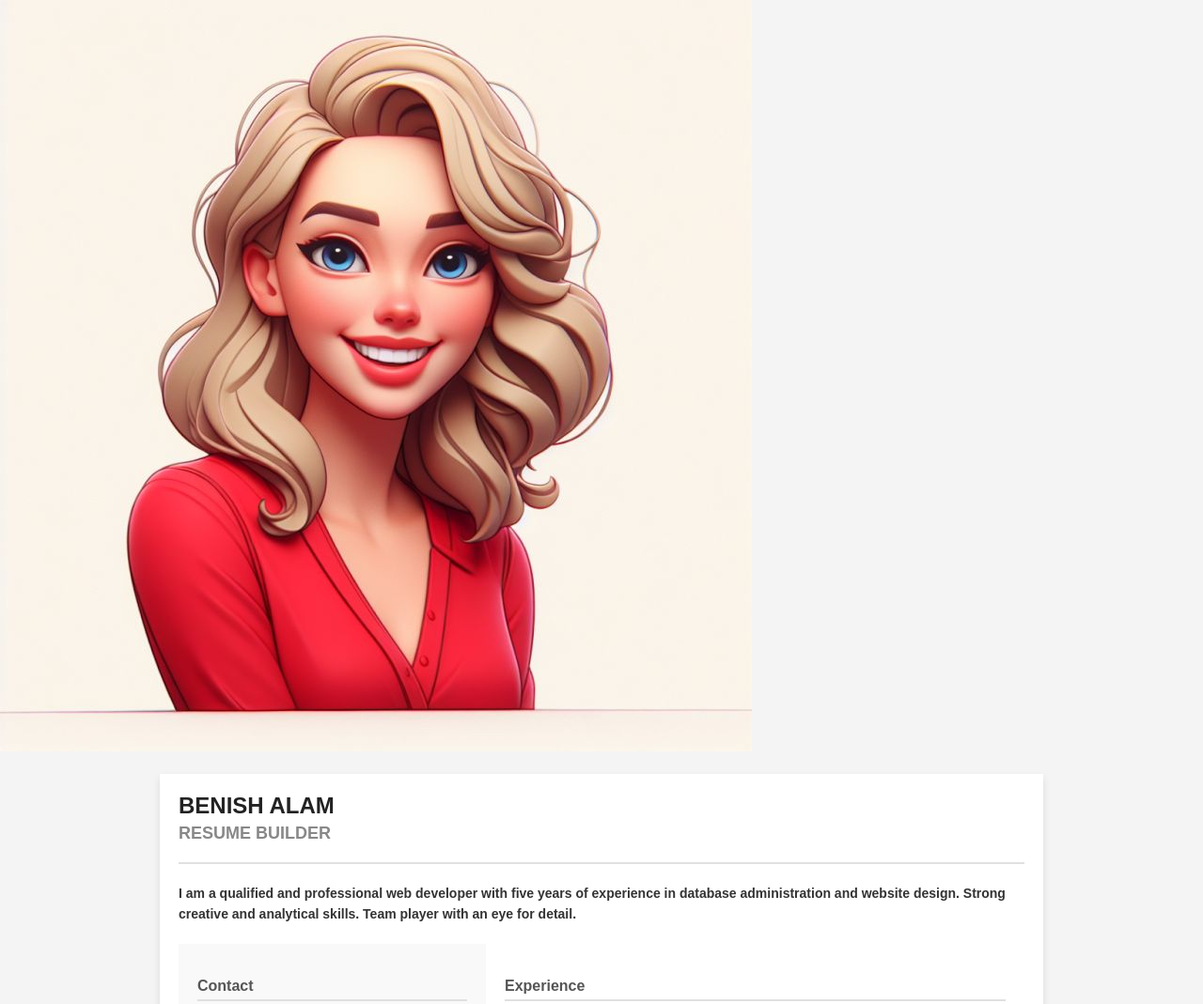
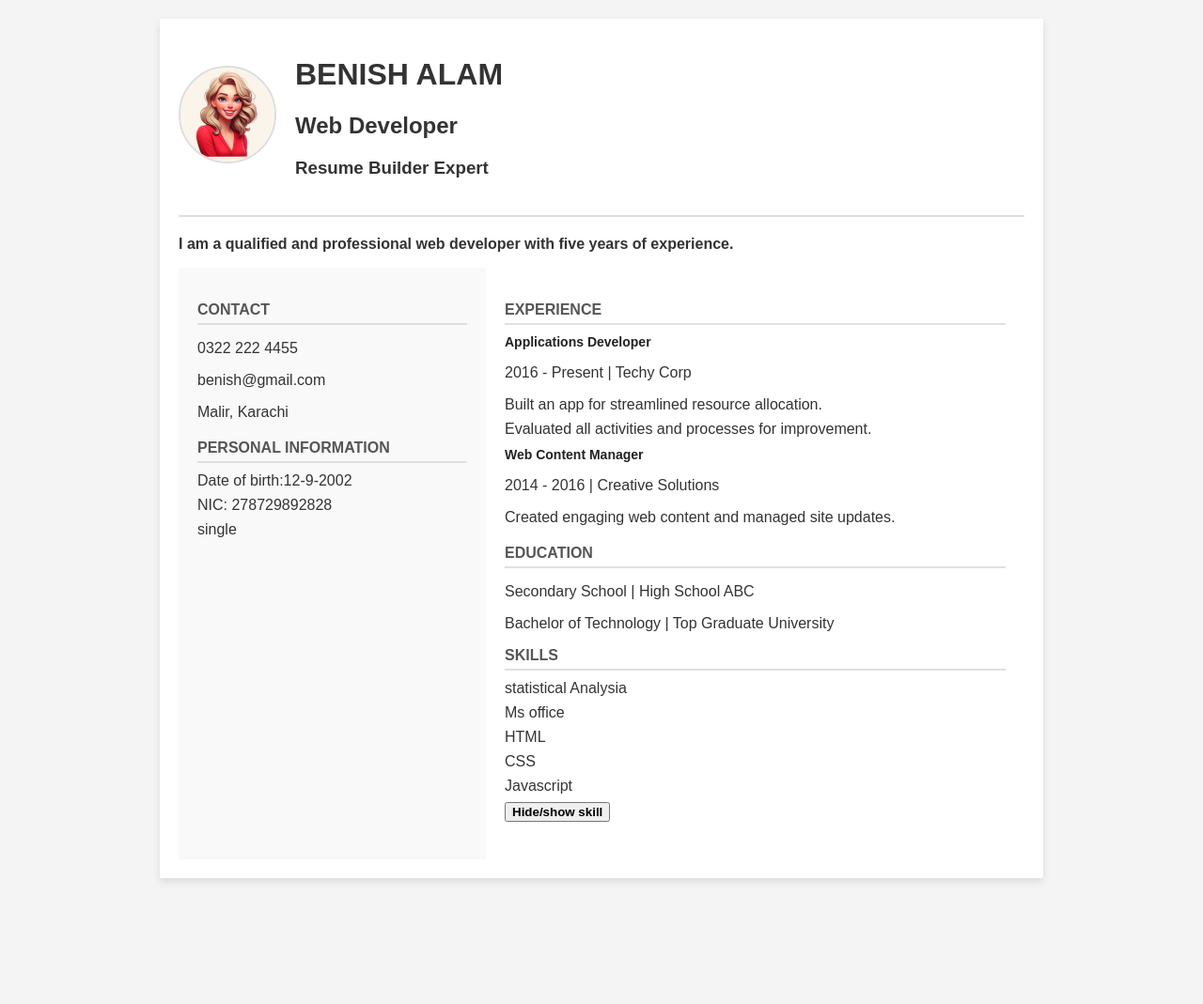
Before and after one commit to Benishalam/hackaton-milestone-1, a plain HTML site: page milestone 1-1/index.html in a window 1280 px wide. Shown: the top 1069 px of the page at 94% size. After the commit the page ends 955 px from the top, so only its background shows below. Drawn offline with Linux system fonts and the light colour scheme.

Commit message:
Add files via upload

```diff
--- a/milestone 1-1/index.html
+++ b/milestone 1-1/index.html
@@ -7,54 +7,47 @@
     <title>Resume Builder</title>
 </head>
 <body>
-<div>
-  <img src="profile pic.jpg">
-</div>
     <div class="resume">
         <div class="header">
-      <div class="phone">
-
+            <div class="avatar">
+                <img src="profile pic.jpg" alt="Avatar" />
             </div>
-      <div class="name-title">
-
+            <div class="NAME-TITLE">
                 <h1>BENISH ALAM</h1>
-        <h2>RESUME BUILDER</h2>
+                <h2>Web Developer</h2>
+                <h3>Resume Builder Expert</h3>
             </div>
         </div>
-    <b><p class="summary">
-      I am a qualified and professional web developer with five years of experience in database administration and website design. Strong creative and analytical skills. Team player with an eye for detail.
-    </b></p>
+        <b><p class="SUMMARY">
+            I am a qualified and professional web developer with five years of experience.
+        </p></b>
         <div class="main-content">
             <div class="left-column">
                 <div class="section">
-          <h3>Contact</h3>
-          <p>📞 0322222445555</p>
-          <p>📧 benish@gmail.com</p>
-          <p>📍 Malir karachi</p>
+                    <b><h3>CONTACT</h3></b>
+                    <p>0322 222 4455</p>
+                    <p>benish@gmail.com</p>
+                    <p>Malir, Karachi</p>
                 </div>
                 <div class="section">
-          <h3>Skills</h3>
+                   <b> <h3>PERSONAL INFORMATION</h3> </b>
                     <ul>
-            <li>Web Design</li>
-            <li>CIT</li>
-            <li>Ms word Excel </li>
-            <li>Ai</li>
-          </ul>
-        </div>
-        <div class="section">
-          <h3>Languages</h3>
-          <ul>
-            <li>English</li>
-            <li>urdu</li>
+                        <li>Date of birth:12-9-2002</li>
+                        <li>NIC: 278729892828</li>
+                        <li>single</li>
 
+
+
+                        <!-- Add more skills here -->
                     </ul>
                 </div>
             </div>
+            <!-- Add more content for the right column or other sections here -->
             <div class="right-column">
               <div class="section">
-          <h3>Experience</h3>
+                <h3>EXPERIENCE</h3>
                 <h4>Applications Developer</h4>
-          <p>2016</p>
+                <p>2016 - Present | Techy Corp</p>
                 <ul>
                   <li>Built an app for streamlined resource allocation.</li>
                   <li>Evaluated all activities and processes for improvement.</li>
@@ -66,12 +59,30 @@
                 </ul>
               </div>
               <div class="section">
-          <b><h3>Education</h3></b>
+                <h3>EDUCATION</h3>
                 <p>Secondary School | High School ABC</p>
-          <p>Bachelor of biochemistry</p>
+                <p>Bachelor of Technology | Top Graduate University</p>
+                <section id="skill">
+                    <h3>SKILLS</h3>
+                    <ul>
+                        <li>statistical Analysia</li>
+                        <li>Ms office</li>
+                        <li>HTML</li>
+                        <li>CSS</li>
+                        <li>Javascript</li>
+
+                    </ul>
+
+                </section>
+
+              </section>
+             <button id="toggle-skill"><b>Hide/show skill</b></button>
+        </div>
+        <script src="script.js"></script>
+
+
         </div>
     </div>
-    </div>
-  </div>
+
 </body>
 </html>
--- /dev/null
+++ b/milestone 1-1/script.js
@@ -0,0 +1,10 @@
+var toggleButton = document.getElementById('toggle-skill');
+var skill = document.getElementById('skill');
+toggleButton.addEventListener('click', function () {
+    if (skill.style.display === 'none') {
+        skill.style.display = 'block';
+    }
+    else {
+        skill.style.display = 'none';
+    }
+});
--- a/milestone 1-1/style.css
+++ b/milestone 1-1/style.css
@@ -1,3 +1,23 @@
+.header {
+  display: flex; /* Flex layout for row alignment */
+  align-items: center; /* Center avatar and text vertically */
+  gap: 20px; /* Space between avatar and name-title */
+  margin-bottom: 20px;
+}
+
+.avatar img {
+  width: 100px; /* Avatar size */
+  height: 100px;
+  border-radius: 50%; /* Makes the avatar circular */
+  object-fit: cover;
+  border: 2px solid #ddd; /* Optional border */
+}
+
+.name-title {
+  display: flex;
+  flex-direction: column; /* Stack titles vertically */
+  justify-content: center; /* Center align titles */
+}
 body {
   font-family: 'Arial', sans-serif;
   margin: 0;
@@ -5,7 +25,6 @@ body {
   background-color: #f4f4f4;
   color: #333;
 }
-
 
 .resume {
   max-width: 900px;
```
Also changed, not shown: 1 other file. Lines whose indentation alone changed are shown as unchanged.
